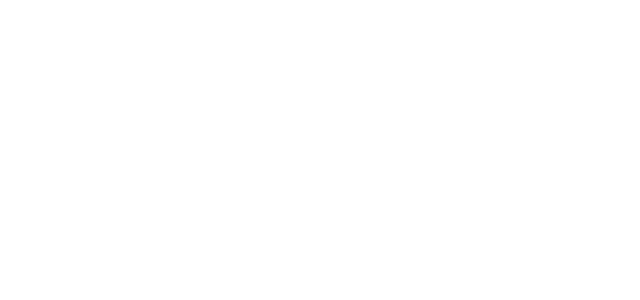
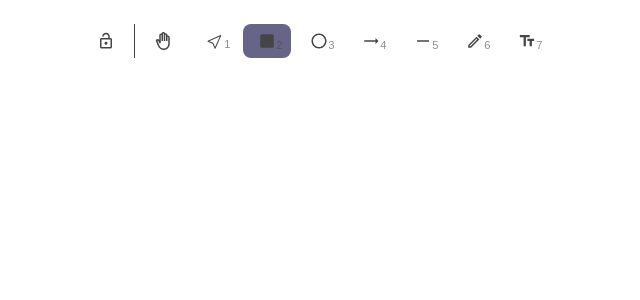
Before and after one commit to parthpatel021/CanvasCraft, a Next.js app: page / in a window 1280 px wide. Shown: the top 300 px of the page, without its empty margins (324-964 px from the left). Built offline with nearby package versions, Linux system fonts and the light colour scheme.

Commit message:
Add Tool selection
- Add `ToolBar` Component
- Add `useTool` hook
- use `roughjs` package to draw elements

```diff
--- a/app/handlers/mouseEventHandlers.js
+++ b/app/handlers/mouseEventHandlers.js
@@ -1,7 +1,34 @@
 import { Element } from "@/models/element"
 
-export function mouseDown(ev, addElements) {
-    const ele = new Element({id: 1, type: "rectangle", x1: 100, y1: 100, x2: 300, y2: 300});
+const getMouseCoordinates = event => {
+    const clientX = event.clientX;
+    const clientY = event.clientY;
+
+    return { clientX, clientY };
+}
+
+export function mouseDown(ev, addElements, selectedTool) {
+    if (selectedTool === "hand" || selectedTool === "selection") {
+        return;
+    }
+    const {clientX, clientY} = getMouseCoordinates(ev);
+    const values = {}
+
+    const coord = {
+        x1: clientX,
+        y1: clientY,
+        x2: 100 + clientX,
+        y2: 100 + clientY,
+    }
+    values.id = 1;
+    values.type = selectedTool;
+    const styleOptions = {}
+    Object.assign(values, {
+        ...coord,
+        ...styleOptions,
+    });
+
+    const ele = new Element(values);
     addElements([ele]);
 }
 
--- a/app/page.js
+++ b/app/page.js
@@ -1,22 +1,30 @@
 'use client';
 import{ useEffect, useLayoutEffect, useRef} from 'react';
+import rough from 'roughjs/bundled/rough.esm';
 
-import useHistory from '@/hooks/history';
+import useHistory from '@/hooks/useHistory';
+import useTool from '@/hooks/useTool';
+
 import { mouseMove, mouseDown, mouseUp } from "./handlers/mouseEventHandlers"
+
+import ToolBar from '@/components/ToolBar';
 
 export default function Home() {
     const canvasRef = useRef();
     const { elements, addElements } = useHistory();
+    const { tool, setTool } = useTool();
     // Canvas
     useLayoutEffect(() => {
-    const ctx = canvasRef.current.getContext('2d');
-    ctx.clearRect(0, 0, canvasRef.width, canvasRef.height);
-    elements.forEach(ele => ele.drawElement(ctx));
+        const canvas = canvasRef.current;
+        const ctx = canvas.getContext('2d');
+        const roughCanvas = rough.canvas(canvas);
+        ctx.clearRect(0, 0, canvas.width, canvas.height);
+        elements.forEach(ele => ele.drawElement(roughCanvas));
     }, [elements]);
 
     const canvasProps = {
         onMouseMove: mouseMove,
-    onMouseDown: (ev) => mouseDown(ev, addElements),
+        onMouseDown: (ev) => mouseDown(ev, addElements, tool.selectedTool),
         onMouseUp: mouseUp,
         width: window?.innerWidth,
         height: window?.innerHeight,
@@ -24,6 +32,7 @@
 
     return (
         <div className="h-screen dark:bg-neutral-900 bg-white flex justify-center items-center">
+            <ToolBar tool={tool} setTool={setTool} />
             <canvas ref={canvasRef} {...canvasProps} />
         </div>
     );
--- /dev/null
+++ b/components/ToolBar.js
@@ -0,0 +1,49 @@
+import React from 'react'
+import { toolbarData, lockIconData } from '@/utils/toolbarData';
+
+export function ToolButton({ name, icon, filledIcon, numShortcut, active, handleClick}) {
+  return (
+    <div
+      className={`flex justify-center items-center w-9 px-6 py-2 relative rounded-lg cursor-pointer ${active ? 'bg-[#403E6A] hover:' : 'hover:bg-neutral-700'} opacity-80 pointer-events-auto`}
+      onClick={() => handleClick()}
+    >
+        {active === true ? filledIcon : icon}
+        {numShortcut &&
+          <p className='text-[0.7rem] absolute bottom-1 right-2 opacity-60'>
+            {numShortcut}
+          </p>
+        }
+    </div>
+  )
+}
+
+export function ToolBar({tool, setTool}) {
+  return (
+    <div className='dark:bg-[#232329] dark:text-white absolute top-5  px-2 py-1 rounded-md z-2'>
+      <div className='flex justify-between items-center divide-x divide divide-neutral-700'>
+        <div className='pr-1'>
+          <ToolButton
+            {...lockIconData}
+            active={tool.toolLock}
+            handleClick={() => setTool((prev) => ({...prev, toolLock: !prev.toolLock}))}
+          />
+        </div>
+
+        <div className='flex justify-center items-center gap-1 pl-1'>
+          {toolbarData.map((d) =>
+            <ToolButton
+              key={d.name}
+              {...d}
+              active={d.slug === tool.selectedTool}
+              handleClick={() =>  setTool((prev) => ({...prev, selectedTool: d.slug, cursor: d.cursor}))}
+            />
+          )}
+
+        </div>
+
+      </div>
+    </div>
+  )
+}
+
+export default ToolBar
--- /dev/null
+++ b/hooks/useTool.js
@@ -0,0 +1,11 @@
+import { useState } from "react";
+
+export default function useTool() {
+    const [tool, setTool] = useState({
+        selectedTool: "rectangle",
+        toolLock: false,
+        cursor: "crosshair",
+    });
+
+    return {tool, setTool};
+}
--- a/models/element.js
+++ b/models/element.js
@@ -1,3 +1,6 @@
+import rough from 'roughjs/bundled/rough.esm';
+const generator = rough.generator();
+
 const availableElementTypes = ["rectangle", "ellipse", "line", "arrow", "draw", "text"];
 
 export class Element {
@@ -34,7 +37,7 @@
         return this.type;
     }
 
-    get coordinates() {
+    get elementsPoints() {
         if (this.elementType === "draw") {
             return { points: this.points };
         }
@@ -57,16 +60,28 @@
         };
     }
 
+    coordinates() {
+        switch (this.elementType) {
+            case "rectangle": {
+                const {x1, y1, x2, y2} = this.elementsPoints;
+                return [x1, y1, x2-x1, y2-y1];
+            }
+
+            default:
+                const {x1, y1, x2, y2} = this.elementsPoints;
+                return [x1, y1, x2-x1, y2-y1];
+
+        }
+    }
+
     /**
-     * Will draw current element to canvas context 'ctx'
-     * @param {Object} ctx
+     * Will draw current element to rough canvas context 'roughCanvas'
+     * @param {Object} roughCanvas
      */
-    drawElement(ctx) {
-        const coord = this.coordinates;
-        const {x1, y1, x2, y2} = coord;
+    drawElement(roughCanvas) {
+        const roughElement = generator.rectangle(...this.coordinates());
+        Object.assign(roughElement.options, this.styleOptions);
 
-        ctx.rect(x1, y1, x2, y2);
-        ctx.strokeStyle = 'white';
-        ctx.stroke();
+        roughCanvas.draw(roughElement);
     }
 }
--- /dev/null
+++ b/utils/toolbarData.js
@@ -0,0 +1,106 @@
+import BackHandOutlinedIcon from '@mui/icons-material/BackHandOutlined';
+import BackHandIcon from '@mui/icons-material/BackHand';
+import SquareRoundedIcon from '@mui/icons-material/SquareRounded';
+import CropSquareRoundedIcon from '@mui/icons-material/CropSquareRounded';
+import CircleIcon from '@mui/icons-material/Circle';
+import CircleOutlinedIcon from '@mui/icons-material/CircleOutlined';
+import TrendingFlatIcon from '@mui/icons-material/TrendingFlat';
+import HorizontalRuleIcon from '@mui/icons-material/HorizontalRule';
+import ModeIcon from '@mui/icons-material/Mode';
+import ModeEditOutlineOutlinedIcon from '@mui/icons-material/ModeEditOutlineOutlined';
+import TextFieldsIcon from '@mui/icons-material/TextFields';
+    // import InsertPhotoOutlinedIcon from '@mui/icons-material/InsertPhotoOutlined';
+    // import InsertPhotoIcon from '@mui/icons-material/InsertPhoto';
+    // import AutoFixHighOutlinedIcon from '@mui/icons-material/AutoFixHighOutlined';
+    // import AutoFixHighIcon from '@mui/icons-material/AutoFixHigh';
+import LockOpenOutlinedIcon from '@mui/icons-material/LockOpenOutlined';
+import LockIcon from '@mui/icons-material/Lock';
+import { BsCursor, BsCursorFill } from "react-icons/bs";
+
+export const toolbarData = [
+    {
+        name: 'Hand (Panning Tool)',
+        slug: 'hand',
+        cursor: 'grab',
+        filledIcon: <BackHandIcon sx={{ fontSize: 18 }} />,
+        icon: <BackHandOutlinedIcon sx={{ fontSize: 18 }} />,
+    },
+    {
+        name: 'Selection',
+        slug: 'selection',
+        cursor: 'default',
+        filledIcon: <div className='w-[18px] h-[18px]'> <BsCursorFill /> </div>,
+        icon: <div className='w-[18px] h-[18px]'> <BsCursor /> </div>,
+        numShortcut: 1,
+    },
+    {
+        name: 'Rectangle',
+        slug: 'rectangle',
+        cursor: 'crosshair',
+        filledIcon: <SquareRoundedIcon sx={{ fontSize: 18 }} />,
+        icon: <CropSquareRoundedIcon sx={{ fontSize: 18 }} />,
+        numShortcut: 2,
+    },
+    {
+        name: 'Ellipse',
+        slug: 'ellipse',
+        cursor: 'crosshair',
+        filledIcon: <CircleIcon sx={{ fontSize: 18 }} />,
+        icon: <CircleOutlinedIcon sx={{ fontSize: 18 }} />,
+        numShortcut: 3,
+    },
+    {
+        name: 'Arrow',
+        slug: 'arrow',
+        cursor: 'crosshair',
+        filledIcon: <TrendingFlatIcon sx={{ fontSize: 18 }} />,
+        icon: <TrendingFlatIcon sx={{ fontSize: 18 }} />,
+        numShortcut: 4,
+    },
+    {
+        name: 'Line',
+        slug: 'line',
+        cursor: 'crosshair',
+        filledIcon: <HorizontalRuleIcon sx={{ fontSize: 18 }} />,
+        icon: <HorizontalRuleIcon sx={{ fontSize: 18 }} />,
+        numShortcut: 5,
+    },
+    {
+        name: 'Draw',
+        slug: 'draw',
+        cursor: 'crosshair',
+        filledIcon: <ModeIcon sx={{ fontSize: 18 }} />,
+        icon: <ModeEditOutlineOutlinedIcon sx={{ fontSize: 18 }} />,
+        numShortcut: 6,
+    },
+    {
+        name: 'Text',
+        slug: 'text',
+        cursor: 'text',
+        filledIcon: <TextFieldsIcon sx={{ fontSize: 18 }} />,
+        icon: <TextFieldsIcon sx={{ fontSize: 18 }} />,
+        numShortcut: 7,
+    },
+    // {
+    //     name: 'Insert Image',
+    //     slug: 'image',
+    //     cursor: 'default',
+    //     filledIcon: <InsertPhotoIcon sx={{ fontSize: 18 }} />,
+    //     icon: <InsertPhotoOutlinedIcon sx={{ fontSize: 18 }} />,
+    //     numShortcut: 8,
+    // },
+    // {
+    //     name: 'Eraser',
+    //     slug: 'eraser',
+    //     cursor: 'default',
+    //     filledIcon: <AutoFixHighIcon sx={{ fontSize: 18 }} />,
+    //     icon: <AutoFixHighOutlinedIcon sx={{ fontSize: 18 }} />,
+    //     numShortcut: 9,
+    // },
+]
+
+export const lockIconData = {
+    name: 'Keep selected tool active after drawing',
+    filledIcon: <LockIcon sx={{ fontSize: 18 }} />,
+    icon: <LockOpenOutlinedIcon sx={{ fontSize: 18 }} />,
+}
```
Also changed, not shown: package.json (+10 -4 lines), hooks/useHistory.js (renamed from hooks/history.js), 1 other file (tests, documents, lock files or other folders). Lines whose indentation alone changed are shown as unchanged.
